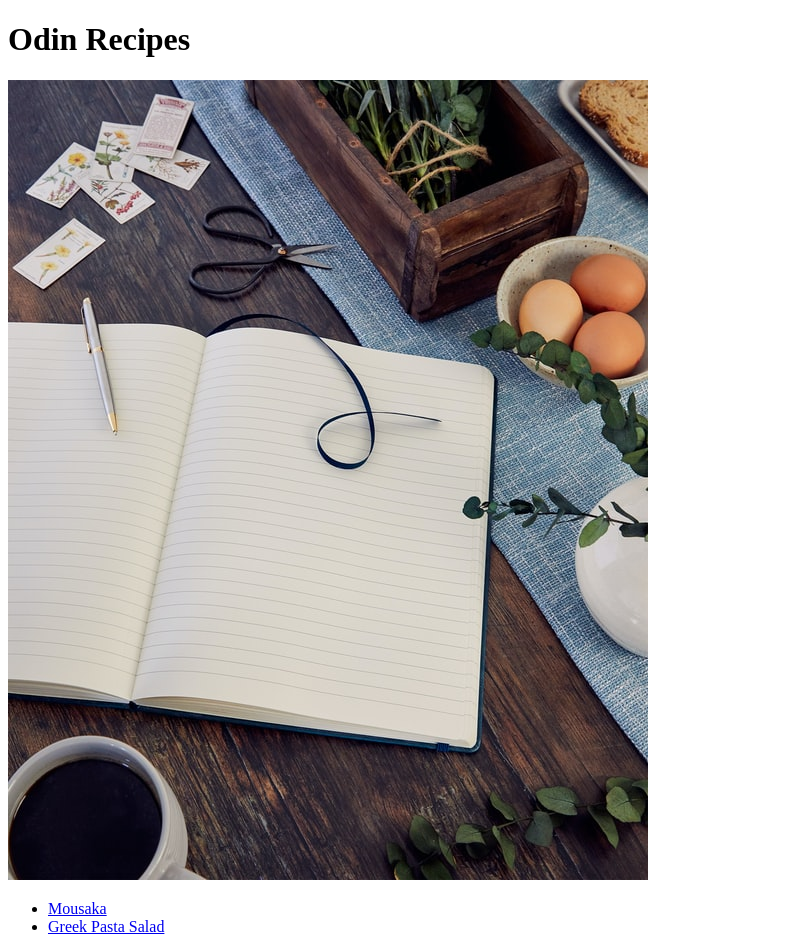
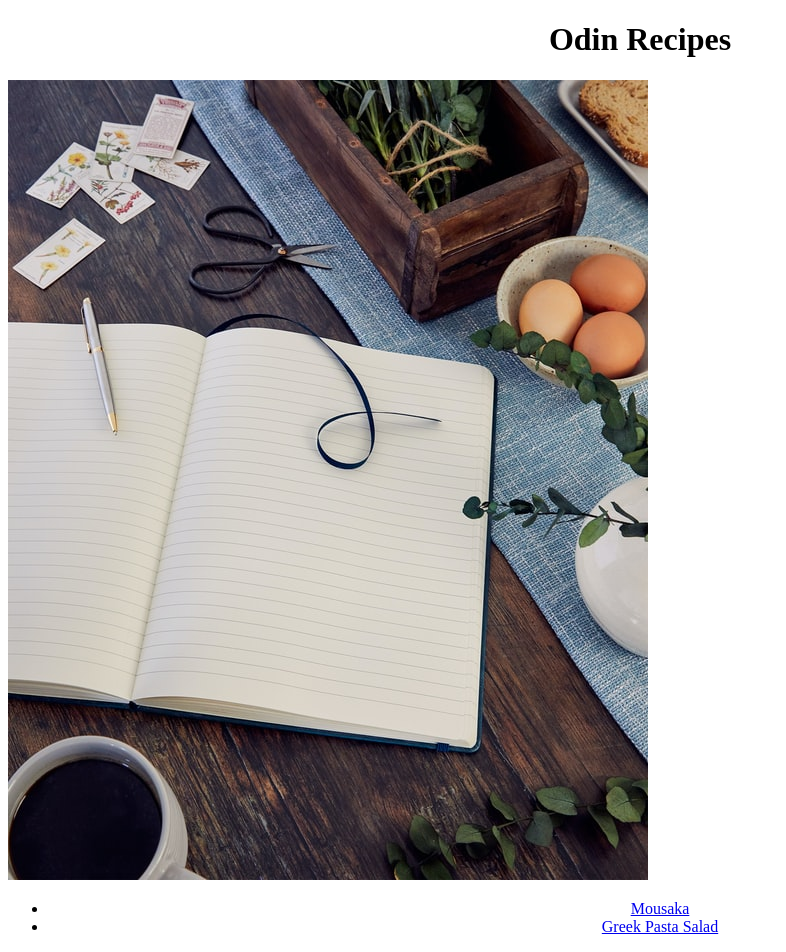
Before and after one commit to CharaDoun/odin-recipes, a plain HTML site: page index.html in a window 1280 px wide. Shown: the whole page, without its empty margins (0-786 px from the left). Drawn offline with Linux system fonts and the light colour scheme.

Commit message:
Added styles.css, main page initial formatting

```diff
--- a/index.html
+++ b/index.html
@@ -1,17 +1,27 @@
 <!DOCTYPE html>
 <html lang="en">
+
   <head>
     <meta charset="UTF-8" />
     <meta http-equiv="X-UA-Compatible" content="IE=edge" />
     <meta name="viewport" content="width=device-width, initial-scale=1.0" />
+    <link rel="stylesheet" href="/style.css" />
     <title>Odin Recipes</title>
   </head>
+
   <body>
-    <h1>Odin Recipes</h1>
-    <img src="/images/recipe-book.jpg" alt="Image of a recipe book" />
-    <ul>
-      <li><a href="/recipes/mousaka.html">Mousaka</a></li>
-      <li><a href="/recipes/greek_pasta_salad.html">Greek Pasta Salad</a></li>
-    </ul>
+    <div class="main_container">
+      <h1 class="main_title">Odin Recipes</h1>
+
+      <img class="recipe_book_image" src="/images/recipe-book.jpg" alt="Image of a recipe book"/>
+
+      <ul class="recipe_list">
+        <li><a  href="/recipes/mousaka.html">Mousaka</a></li>
+        <li><a  href="/recipes/greek_pasta_salad.html">Greek Pasta Salad</a>
+        </li>
+      </ul>
+
+    </div>
   </body>
+
 </html>
--- /dev/null
+++ b/style.css
@@ -0,0 +1,8 @@
+.main_title{
+    text-align: center;
+}
+
+.recipe_list{
+
+    text-align: center;
+}
```
